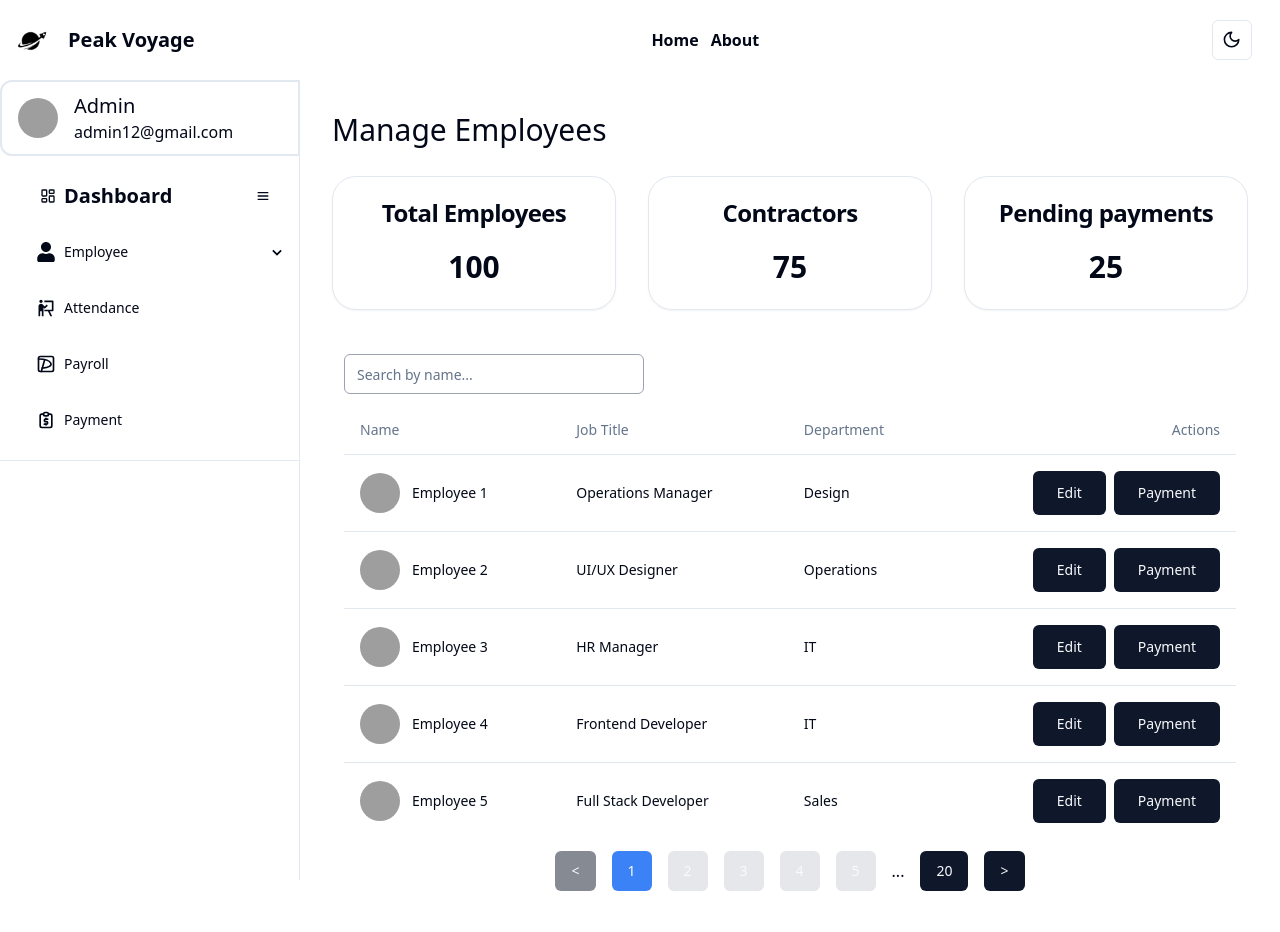
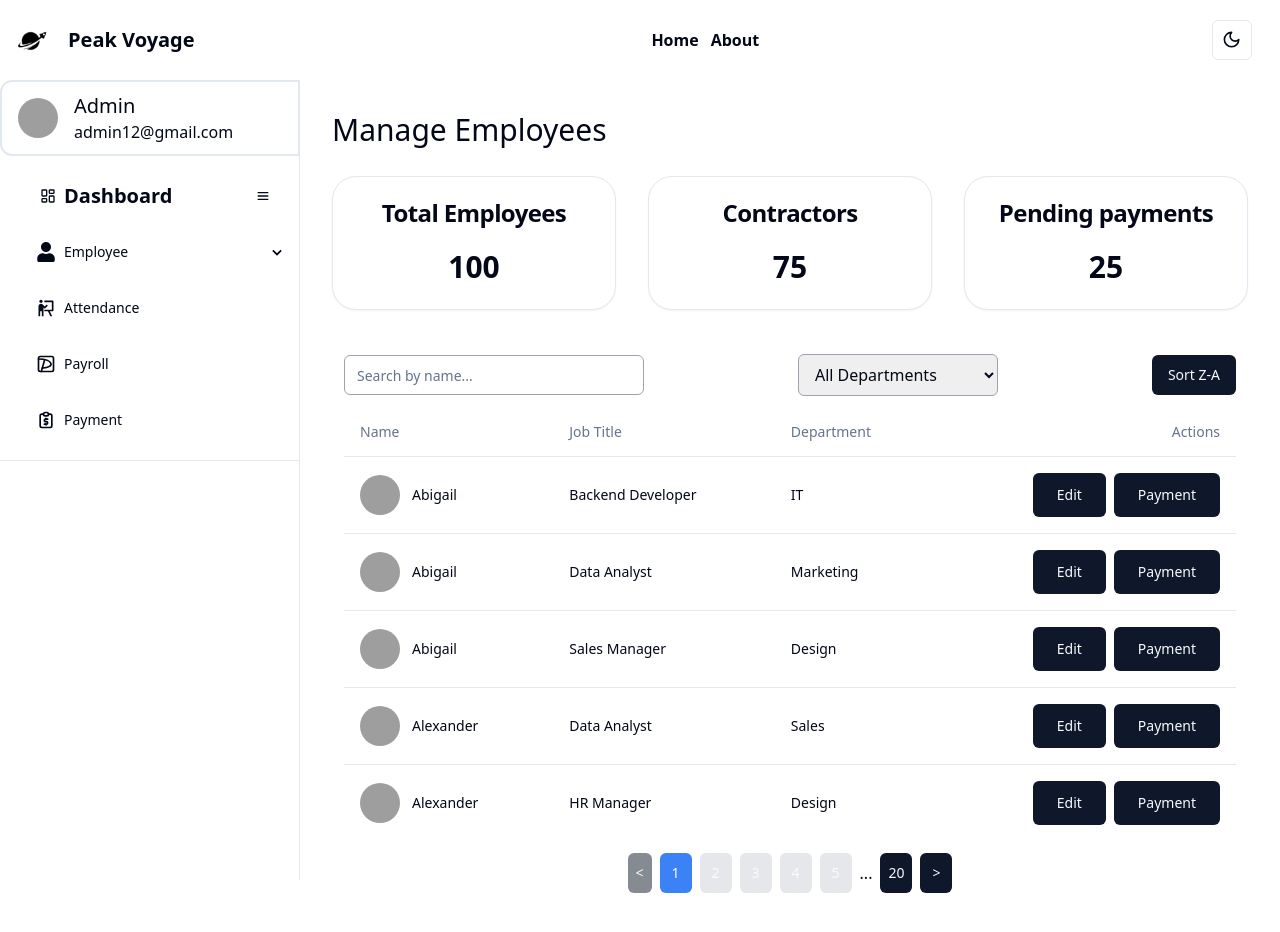
Before and after one commit to im-biyash/corvus_Dashboard, a Next.js app: page / in a window 1280 px wide. Shown: the top 932 px of the page. Built offline with nearby package versions, Linux system fonts and the light colour scheme; grey boxes are pictures that could not be loaded.

Commit message:
sorting and filter added

```diff
--- a/components/Usertable.tsx
+++ b/components/Usertable.tsx
@@ -39,12 +39,20 @@ const generateDummyEmployees = (): Employee[] => {
     "HR Manager",
   ];
 
+  const randomNames = [
+    "John", "Emma", "Michael", "Sophia", "William", "Olivia", "James", "Amelia",
+    "Benjamin", "Charlotte", "Daniel", "Isabella", "Matthew", "Mia", "Logan", "Evelyn",
+    "Alexander", "Harper", "David", "Abigail", "Joseph", "Emily", "Jackson", "Elizabeth",
+    "Samuel", "Ava", "Elijah", "Grace", "Gabriel", "Chloe", "Joshua", "Ella"
+  ];
+
   for (let i = 1; i <= 100; i++) {
     const randomIndex = Math.floor(Math.random() * departments.length);
     const randomJobIndex = Math.floor(Math.random() * jobTitles.length);
+    const randomNameIndex = Math.floor(Math.random() * randomNames.length);
 
     const employee: Employee = {
-      name: `Employee ${i}`,
+      name: randomNames[randomNameIndex],
       email: `employee${i}@example.com`,
       phone: `${Math.floor(Math.random() * 9000000000) + 1000000000}`,
       address: `Address ${i}`,
@@ -175,7 +183,9 @@ const PaymentModal: React.FC<{ employee: Employee; onClose: () => void }> = ({
     status: "Pending",
   });
 
-  const handleChange = (e: React.ChangeEvent<HTMLInputElement | HTMLSelectElement>) => {
+  const handleChange = (
+    e: React.ChangeEvent<HTMLInputElement | HTMLSelectElement>
+  ) => {
     const { name, value } = e.target;
     setNewPayment((prev) => ({ ...prev, [name]: value }));
   };
@@ -195,6 +205,7 @@ const PaymentModal: React.FC<{ employee: Employee; onClose: () => void }> = ({
           <h2 className="text-lg mb-2 text-black dark:text-white">
             Payment History
           </h2>
+          {paymentRecords.length > 0 ? (
             <Table>
               <TableHeader>
                 <TableRow>
@@ -215,6 +226,9 @@ const PaymentModal: React.FC<{ employee: Employee; onClose: () => void }> = ({
                 ))}
               </TableBody>
             </Table>
+          ) : (
+            <p className="text-gray-500">No payment records found.</p>
+          )}
         </div>
         <div className="w-full mt-4 space-y-2">
           <h2 className="text-lg mb-2 text-black dark:text-white">
@@ -258,7 +272,9 @@ const PaymentModal: React.FC<{ employee: Employee; onClose: () => void }> = ({
 };
 
 const Usertable: React.FC = () => {
-  const [employees, setEmployees] = useState(generateDummyEmployees);
+  const [employees, setEmployees] = useState<Employee[]>(
+    generateDummyEmployees()
+  );
   const [profileModel, setProfileModel] = useState(false);
   const [paymentModel, setPaymentModel] = useState(false);
   const [selectedEmployee, setSelectedEmployee] = useState<Employee | null>(
@@ -267,6 +283,11 @@ const Usertable: React.FC = () => {
   const [searchQuery, setSearchQuery] = useState("");
   const [currentPage, setCurrentPage] = useState(1);
   const [pageSize, setPageSize] = useState(5); // Number of employees per page
+  const [sortField, setSortField] = useState<keyof Employee>("name"); // Default field to sort
+  const [ascending, setAscending] = useState(true); // Sort direction
+  const [selectedDepartment, setSelectedDepartment] = useState<string | null>(
+    null
+  ); // State for department filter
 
   const openProfile = (employee: Employee) => {
     setSelectedEmployee(employee);
@@ -296,9 +317,30 @@ const Usertable: React.FC = () => {
     );
   };
 
-  const filteredEmployees = employees.filter((employee) =>
-    employee.name.toLowerCase().includes(searchQuery.toLowerCase())
+  // Filtering employees based on search query and selected department
+  const filteredEmployees = employees.filter(
+    (employee) =>
+      employee.name.toLowerCase().includes(searchQuery.toLowerCase()) &&
+      (selectedDepartment === null ||
+        employee.department === selectedDepartment)
   );
+
+  // Sorting function
+  const sortEmployees = () => {
+    const sortedEmployees = [...filteredEmployees].sort((a, b) => {
+      const fieldA = a[sortField].toUpperCase();
+      const fieldB = b[sortField].toUpperCase();
+      if (fieldA < fieldB) return ascending ? -1 : 1;
+      if (fieldA > fieldB) return ascending ? 1 : -1;
+      return 0;
+    });
+    return sortedEmployees;
+  };
+
+  // Toggle sorting direction
+  const toggleSortDirection = () => {
+    setAscending((prevAscending) => !prevAscending);
+  };
 
   // Pagination logic
   const totalEmployees = filteredEmployees.length;
@@ -318,14 +360,49 @@ const Usertable: React.FC = () => {
 
   const paginate = (pageNumber: number) => setCurrentPage(pageNumber);
 
+  const handleDepartmentFilterChange = (
+    e: React.ChangeEvent<HTMLSelectElement>
+  ) => {
+    const department = e.target.value;
+    setSelectedDepartment(department === "all" ? null : department);
+  };
+
   return (
     <div className="p-3">
+      <div className="flex flex-col sm:flex-row sm:justify-between sm:items-center mb-3">
+        <div className="mb-3 sm:mb-0 sm:mr-3">
           <Input
             value={searchQuery}
             onChange={(e) => setSearchQuery(e.target.value)}
             placeholder="Search by name..."
-        className="mb-3 w-[300px] px-3 py-2 border border-gray-400 rounded-md"
+            className="w-full sm:w-[300px] px-3 py-2 border border-gray-400 rounded-md"
           />
+        </div>
+        <div className="mb-3 sm:mb-0 sm:mr-3">
+          <select
+            value={selectedDepartment || "all"}
+            onChange={handleDepartmentFilterChange}
+            className="w-full sm:w-[200px] px-3 py-2 border border-gray-400 rounded-md"
+          >
+            <option value="all">All Departments</option>
+            <option value="IT">IT</option>
+            <option value="Marketing">Marketing</option>
+            <option value="Sales">Sales</option>
+            <option value="Design">Design</option>
+            <option value="Operations">Operations</option>
+          </select>
+        </div>
+        <div>
+          <Button onClick={toggleSortDirection}>
+            {ascending ? "Sort Z-A" : "Sort A-Z"}
+          </Button>
+        </div>
+      </div>
+
+      {filteredEmployees.length === 0 ? (
+        <p className="text-gray-500 text-center">No employees found.</p>
+      ) : (
+        <>
           <Table className="w-full">
             <TableHeader>
               <TableRow>
@@ -336,7 +413,7 @@ const Usertable: React.FC = () => {
               </TableRow>
             </TableHeader>
             <TableBody>
-          {filteredEmployees
+              {sortEmployees()
                 .slice((currentPage - 1) * pageSize, currentPage * pageSize)
                 .map((employee, index) => (
                   <TableRow key={index}>
@@ -369,6 +446,57 @@ const Usertable: React.FC = () => {
             </TableBody>
           </Table>
 
+          {/* Pagination controls */}
+          {totalEmployees > pageSize && (
+            <div className="mt-3 flex justify-center items-center space-x-2">
+              <Button
+                className="px-2 py-1"
+                disabled={currentPage === 1}
+                onClick={() => setCurrentPage((prev) => prev - 1)}
+              >
+                {"<"}
+              </Button>
+              {startPage > 1 && (
+                <Button className="px-2 py-1 w-8" onClick={() => paginate(1)}>
+                  1
+                </Button>
+              )}
+              {startPage > 2 && <span className="mx-1">...</span>}
+              {Array.from({ length: endPage - startPage + 1 }, (_, index) => (
+                <Button
+                  key={startPage + index}
+                  className={`px-2 py-1 mx-1 w-8 ${
+                    currentPage === startPage + index
+                      ? "bg-blue-500 text-white"
+                      : "bg-gray-200"
+                  }`}
+                  onClick={() => paginate(startPage + index)}
+                >
+                  {startPage + index}
+                </Button>
+              ))}
+              {endPage < totalPages - 2 && <span className="mx-1">...</span>}
+              {endPage < totalPages && (
+                <Button
+                  className="px-2 py-1 w-8"
+                  onClick={() => paginate(totalPages)}
+                >
+                  {totalPages}
+                </Button>
+              )}
+              <Button
+                className="px-2 py-1 w-8"
+                disabled={currentPage === totalPages}
+                onClick={() => setCurrentPage((prev) => prev + 1)}
+              >
+                {">"}
+              </Button>
+            </div>
+          )}
+        </>
+      )}
+
+      {/* Profile and Payment modals */}
       {profileModel && selectedEmployee && (
         <ProfileModal
           employee={selectedEmployee}
@@ -380,45 +508,6 @@ const Usertable: React.FC = () => {
       {paymentModel && selectedEmployee && (
         <PaymentModal employee={selectedEmployee} onClose={closePayment} />
       )}
-
-      {/* Pagination controls */}
-      <div className="mt-3 flex justify-center items-center space-x-4">
-        <Button
-          disabled={currentPage === 1}
-          onClick={() => setCurrentPage((prev) => prev - 1)}
-        >
-          {"<"}
-        </Button>
-        {startPage > 1 && (
-          <Button onClick={() => paginate(1)}>1</Button>
-        )}
-        {startPage > 2 && (
-          <span className="mx-1">...</span>
-        )}
-        {Array.from({ length: endPage - startPage + 1 }, (_, index) => (
-          <Button
-            key={startPage + index}
-            onClick={() => paginate(startPage + index)}
-            className={`mx-1 ${
-              currentPage === startPage + index ? "bg-blue-500 text-white" : "bg-gray-200"
-            }`}
-          >
-            {startPage + index}
-          </Button>
-        ))}
-        {endPage < totalPages - 2 && (
-          <span className="mx-1">...</span>
-        )}
-        {endPage < totalPages && (
-          <Button onClick={() => paginate(totalPages)}>{totalPages}</Button>
-        )}
-        <Button
-          disabled={currentPage === totalPages}
-          onClick={() => setCurrentPage((prev) => prev + 1)}
-        >
-          {">"}
-        </Button>
-      </div>
     </div>
   );
 };
```
Lines whose indentation alone changed are shown as unchanged.
